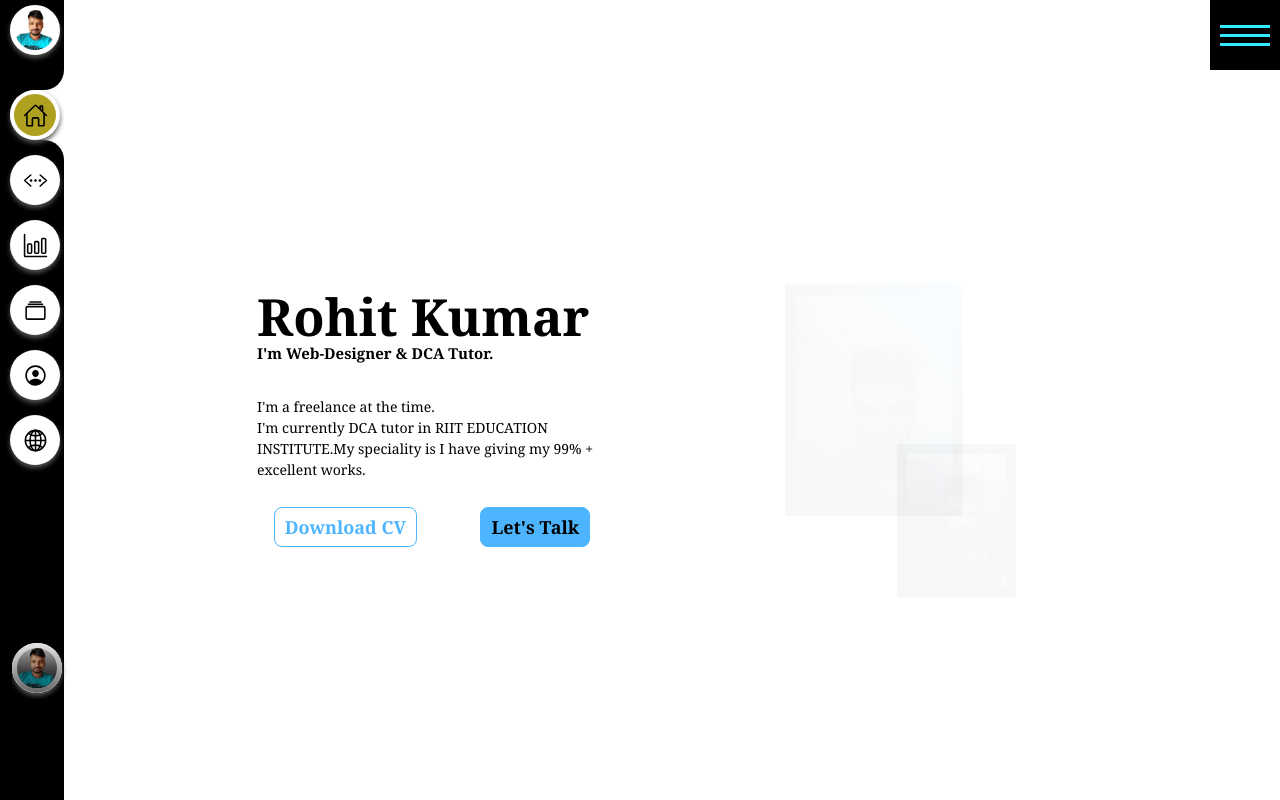
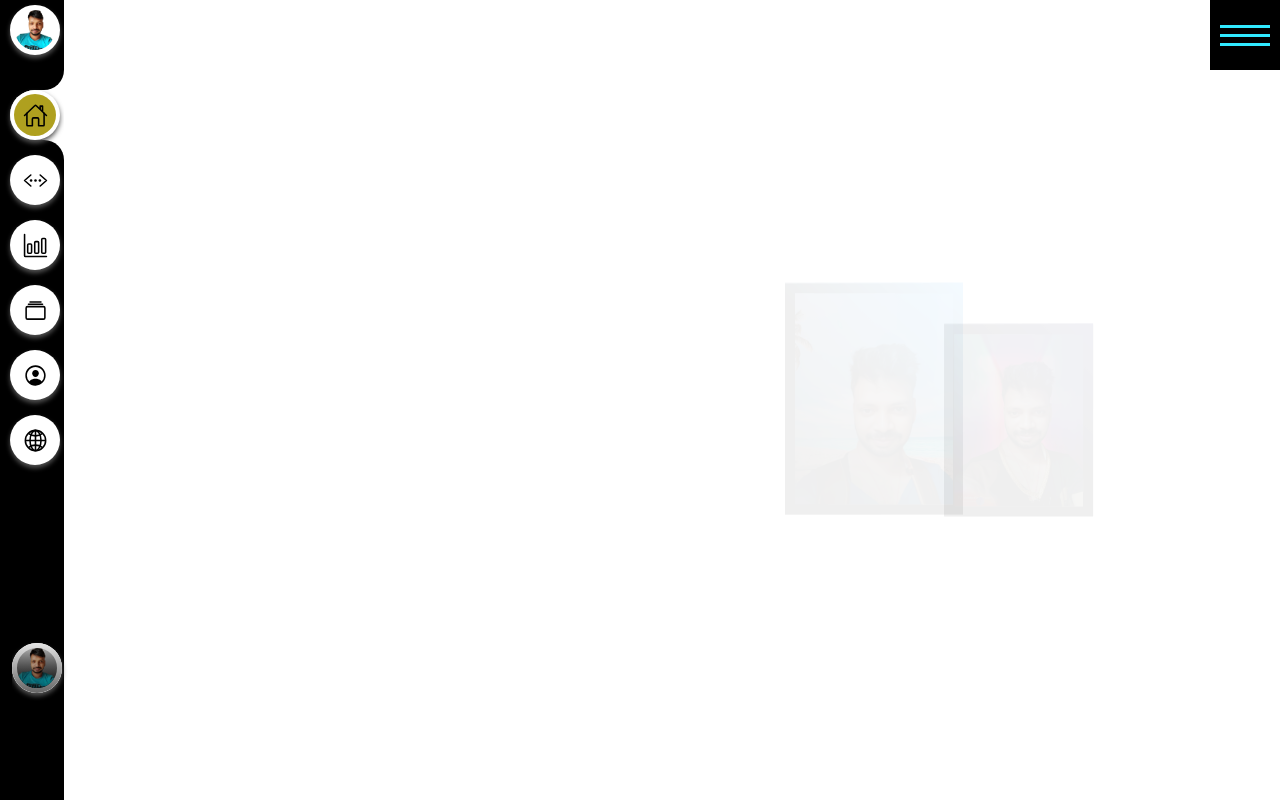
Before and after one commit to Singh8700/Theme2, a React (Vite) app: page /#/ in a window 1280 px wide. Shown: the top 800 px of the page. Built offline with nearby package versions, Linux system fonts and the light colour scheme.

Commit message:
first-commit

```diff
--- a/index.html
+++ b/index.html
@@ -12,6 +12,6 @@
   <body>
     <div id="root"></div>
     <script type="module" src="/src/main.tsx"></script>
-<script src="https://cdnjs.cloudflare.com/ajax/libs/gsap/3.12.2/ScrollTrigger.min.js" integrity="sha512-Ic9xkERjyZ1xgJ5svx3y0u3xrvfT/uPkV99LBwe68xjy/mGtO+4eURHZBW2xW4SZbFrF1Tf090XqB+EVgXnVjw==" crossorigin="anonymous" referrerpolicy="no-referrer"></script>
+
   </body>
 </html>
--- a/src/App.tsx
+++ b/src/App.tsx
@@ -8,7 +8,7 @@ import {
 import Home from "./components/home/Home"
 import Footer from "./components/footer/Footer"
 import Maps from "./components/maps/Maps"
-
+import MouseEvent from "./components/mouse/MouseEvent"
 import Animation from "./Animation"
 import Services from "./components/services/Services"
 import Projects from "./components/projects/Project"
@@ -17,28 +17,16 @@ import Error from "./components/error/Error"
 import About from "./components/about/About"
 import Contact from "./components/contact/Contact"
 import Alerts from "./components/alerts/Alerts"
+
 const App=() =>{
   const location = useLocation()
   const path= location.pathname
   //console.log(path)
   useEffect(()=>{
     window.scrollTo({top:0, behaviour:"smooth"})
+
   },[path])
   const [alerts,setAlerts]=useState(null);
-
-  // useEffect(()=>{
-  // gsap.to("#home h1",{
-  //     transform:"translateX(-50%)",
-  //     scrollTrigger:{
-  //       trigger:"#home",
-  //       scroller:"body",
-  //       markers:true,
-  //       start:"top 0",
-  //       end:"top -100%",
-  //       scrub:2,
-  //       pin:true
-  //     }
-  //   })},[])
   const theme ={
     media:{
       tab:'780px',
@@ -55,6 +43,7 @@ const App=() =>{
   return (
     <>
     <ThemeProvider theme={theme}>
+      <MouseEvent/>
       <Animation/>
       <Alerts msg={alerts}/>
       <Nav path={path}/>
@@ -68,6 +57,7 @@ const App=() =>{
       </Routes>
       <Maps/>
       <Footer/>
+
       </ThemeProvider>
     </>
   )
--- a/src/components/certificate/Certificate.tsx
+++ b/src/components/certificate/Certificate.tsx
@@ -1,6 +1,10 @@
 import CertificateApi from "./CertificateApi"
 import HeroSection from "../heroSection/HeroSection"
+
 import styled from "styled-components"
+
+
+
 const Certificates=()=>{
   const Wrapper = styled.div`
 
@@ -8,7 +12,7 @@ const Certificates=()=>{
   .extraOption{
     width:80vw;
    margin:auto;
-   background-image:linear-gradient(45deg, rgba(0,0,0,0.8), rgba(0,0,0,0.3)), url('Python.jpg');
+   background-image:linear-gradient(45deg, rgba(0,0,0,0.8), rgba(0,0,0,0.8)), url('Python.jpg');
    background-position:center center;
    background-size:100% 400px;
    background-attachment: fixed;
--- a/src/components/heroSection/HeroSection.tsx
+++ b/src/components/heroSection/HeroSection.tsx
@@ -1,8 +1,10 @@
 import styled from "styled-components"
 import {NavLink} from "react-router-dom"
-//import {useRef} from "react"
-import Animation from "../../Animation"
+import { useRef, useEffect } from "react"
+import {gsap} from "gsap"
+import {ScrollTrigger} from "gsap/ScrollTrigger"
 
+gsap.registerPlugin(ScrollTrigger)
 const HeroSection=({myData})=>{
   const {title,Api,width,height,anime}=myData
   const Wrapper = styled.section`
@@ -17,8 +19,9 @@ const HeroSection=({myData})=>{
    }
     .title{
       width:80%;
-      font-size:3.5rem;
+      font-size:3.5em;
       margin:5rem auto 2rem;
+
     }
     .cards{
       width:100%;
@@ -72,12 +75,30 @@ const HeroSection=({myData})=>{
       }
     }
   `
+  const Anime = useRef(null)
+  useEffect(()=>{
+    const titles = Anime.current
+    const TimeLine= gsap.timeline()
+    TimeLine
+      .to(titles,{
+        transform:"transformX(-50vh)",
+        opacity:1,
+        duration:2,
+        scrollTrigger:{
+          trigger:titles,
+          scroller:"body",
+          start:"bottom bottom-=10%",
+          end:"top -50px",
+          scrub:true,
+        }
+      })
+  },[])
   return (
     <>
-    <Animation/>
+
     <Wrapper className="scales flex container">
     <div className="title flex transformX">
-        <h1 ref={anime} className="scales">{title}</h1>
+        <h1 ref={Anime} className="scales">{title}</h1>
     </div>
     <ul className="cards col flex scales">
       {
--- a/src/components/home/Home.tsx
+++ b/src/components/home/Home.tsx
@@ -1,12 +1,12 @@
 import ImgGallery from "../imgGallery/ImgGallery"
 import { useRef, useEffect } from "react"
 import "./home.css"
+
 import {gsap} from "gsap"
 import {ScrollTrigger} from "gsap/ScrollTrigger"
 import CV from "./CV"
 import TutorServices from "../services/TutorServices"
 import Certificate from "../certificate/Certificate"
-import locomotiveScroll from 'locomotive-scroll'
 
 gsap.registerPlugin(ScrollTrigger)
 
@@ -14,19 +14,22 @@ const Home =()=>{
   const textData = useRef(null)
   const highlight = useRef(null)
   const allSection = useRef(null)
-  const scrollSection = useRef(null)
-  //alert(window.innerWidth)
+
+
   useEffect(()=>{
-    const scroll = new locomotiveScroll({
-      el: scrollSection.current,
-      smooth:true,
-      multiplayer: 5
-    })
+
   const element = textData.current
   const elementSec = highlight.current
  const allSections = allSection.current
    const timeLine = gsap.timeline()
-    timeLine.to(element,
+    timeLine.from(".textHighlight > *",{
+      y:10,
+      opacity:0,
+      duration:2,
+      delay: -1,
+      stagger: .5
+    })
+    .to(element,
     {
       transform: "translateX(-200vw)",
       opacity:0.5,
@@ -34,32 +37,30 @@ const Home =()=>{
       scrollTrigger:{
         trigger:element,
         scroller:"body",
-        start: 'top 21%',
+        start: 'top 80em',
         end: 'top -900%',
-        scrub:2,
+        scrub:true,
         pin:true
       },
     })
-
-    scroll.update()
-    return ()=> scroll.destroy()
 
   },[])
 
   return (
     <>
-    <div scroll-data-container id="home" className="heroContainer flex" ref={scrollSection}>
+
+    <div id="home" className="heroContainer flex">
 
     <div className="textSection">
       <h1 ref={textData}>
       Hello Rohit Kumar
       </h1>
     <div ref={highlight} className="textHighlight">
+    <span className="highlights">Rohit Kumar</span>
     <h2 className="subDep">
-    <span className="highlights">Rohit Kumar</span><br/>
     I'm Web-Designer & DCA Tutor.
     </h2>
-    <p ref={allSection} className="subDetails">
+    <p className="subDetails">
     I'm a freelance at the time.
     </p>
     <p className="subDetails">
@@ -68,7 +69,7 @@ const Home =()=>{
     <CV/>
     </div>
     </div>
-    <div className="imgSection">
+    <div  className="imgSection">
     <ImgGallery/>
     </div>
     </div>
--- a/src/components/home/home.css
+++ b/src/components/home/home.css
@@ -20,7 +20,6 @@
 .textSection h1 {
   white-space: nowrap;
   position: absolute;
-  bottom: 0%;
   opacity: 0.2;
   font-size: 10vw;
   overflow-y: hidden;
@@ -40,7 +39,9 @@
 }
 
 .textSection .textHighlight {
+  opacity: 1;
   overflow: hidden;
+  padding-bottom: 8em;
 }
 
 @media (max-width: 780px) {
--- a/src/components/home/home.scss
+++ b/src/components/home/home.scss
@@ -15,10 +15,10 @@
   font-family: Georgia;
   font-weight: 1000;
   position: relative;
+
   h1{
   white-space: nowrap;
   position: absolute;
-  bottom:0%;
   opacity: 0.2;
   font-size: 10vw;
   //color: var(--clr);
@@ -36,7 +36,9 @@
     font-size: 4vw;
   }
   .textHighlight{
+    opacity: 1;
     overflow: hidden;
+    padding-bottom: 8em;
   }
 }
 
--- a/src/components/imgGallery/ImgGallery.tsx
+++ b/src/components/imgGallery/ImgGallery.tsx
@@ -1,12 +1,10 @@
 import "./imgGallery.css"
 import { useRef, useEffect } from "react"
-import locomotiveScroll from 'locomotive-scroll'
 import {gsap} from "gsap"
 const ImgGallery=()=>{
   const imgOne=useRef(null)
   const imgTwo=useRef(null)
   const imgThr=useRef(null)
-  const scrollSection = useRef(null)
   useEffect(()=>{
 
     const elementOne = imgOne.current
@@ -17,24 +15,24 @@ const ImgGallery=()=>{
       .from(elementOne,{
       y:40,
       opacity:0,
-      duration:1
+      duration:0.5
     })
       .from(elementTwo,{
         x:30,
         opacity:0,
-        duration:1
+        duration:0.5
       })
       .from(elementThr,{
         x:30,
         y:10,
         opacity:0,
-        duration:1
+        duration:0.5
       })
   },[])
 
   return (
     <>
-    <div scroll-data-container ref={scrollSection} className="imgGallery flex">
+    <div className="imgGallery flex">
     <div ref={imgOne} className="imgs imgOne flex">
       <img src="pic01.jpg" alt="Rohit Kumar Singh"/>
     </div>
--- a/src/components/maps/Maps.tsx
+++ b/src/components/maps/Maps.tsx
@@ -5,7 +5,7 @@ const Maps=()=>{
     <>
 
  <div className={` container ${style.map}`}>
-  <iframe title="My Address" src="https://www.google.com/maps/embed?pb=!1m18!1m12!1m3!1d7005.732767481431!2d77.10133605869139!3d28.60378500000003!2m3!1f0!2f0!3f0!3m2! 1i1024!2i768!4f13.1!3m3!1m2!1s0x390d1ca91a4707a1%3A0x2f562bf9febc5c2f!2z4KSX4KSy4KWAIOCkqOCkguCkrOCksCAwLCDgpLjgpILgpKQg4KSu4KWL4KS54KSy4KWN4KSy4KS-LCDgpK7gpYfgpKgg4KS44KS-4KSX4KSw4KSq4KWB4KSwLCDgpLjgpL7gpJfgpLAg4KSq4KWB4KSwLCDgpKjgpIgg4KSm4KS_4KSy4KWN4KSy4KWALCDgpKbgpL_gpLLgpY3gpLLgpYAgMTEwMDQ2!5e0!3m2!1shi!2sin!4v1680312021352!5m2!1shi!2sin" style={{सीम:0,width:"100%",height:"100%"}} allowFullScreen="true" लोडिंग="आलसी" रेफररपॉलिसी="नो-रेफरर-व्हेन-डाउनग्रेड"></iframe>
+  <iframe title="My Address" src="https://www.google.com/maps/embed?pb=!1m18!1m12!1m3!1d7005.732767481431!2d77.10133605869139!3d28.60378500000003!2m3!1f0!2f0!3f0!3m2! 1i1024!2i768!4f13.1!3m3!1m2!1s0x390d1ca91a4707a1%3A0x2f562bf9febc5c2f!2z4KSX4KSy4KWAIOCkqOCkguCkrOCksCAwLCDgpLjgpILgpKQg4KSu4KWL4KS54KSy4KWN4KSy4KS-LCDgpK7gpYfgpKgg4KS44KS-4KSX4KSw4KSq4KWB4KSwLCDgpLjgpL7gpJfgpLAg4KSq4KWB4KSwLCDgpKjgpIgg4KSm4KS_4KSy4KWN4KSy4KWALCDgpKbgpL_gpLLgpY3gpLLgpYAgMTEwMDQ2!5e0!3m2!1shi!2sin!4v1680312021352!5m2!1shi!2sin" style={{सीम:0,width:"100%",height:"100%"}} allowFullScreen={true} लोडिंग="आलसी" रेफररपॉलिसी="नो-रेफरर-व्हेन-डाउनग्रेड"></iframe>
     </div>
     </>
     )
--- /dev/null
+++ b/src/components/mouse/MouseEvent.tsx
@@ -0,0 +1,46 @@
+import {useState, useEffect } from "react"
+import {gsap} from "gsap"
+const MouseEvent=()=>{
+  const [timeOut,setTimeOut]=useState(0)
+ const [xscale,setXscale] = useState(1)
+ const [yscale,setYscale] = useState(1)
+ const [xperv,setXperv] = useState(0)
+ const [yperv,setYperv] = useState(0)
+
+  const mouseEvent=()=>{
+
+   window.addEventListener("mousemove",(dets)=>{
+        clearTimeout(timeOut)
+
+      setXscale(gsap.utils.clamp(.4,1.2, dets.clientX - xperv))
+      setYscale(gsap.utils.clamp(.4,1.2, dets.clientY - yperv))
+
+      setXperv(dets.clientX)
+      setYperv(dets.clientY)
+
+      mouseMoveFollwer(xscale,yscale)
+      setTimeOut(setTimeout(()=>{
+        document.querySelector("#minicircle").style.transform = `translate(${dets.clientX}px ,${dets.clientY}px) scale(1,1)`
+      },100)
+      )
+      })
+  }
+
+    const mouseMoveFollwer=(xscale,yscale)=>{
+      window.addEventListener("mousemove",(dets)=>{
+        document.querySelector("#minicircle").style.transform = `translate(${dets.clientX}% ,${dets.clientY}%) scale(${xscale},${yscale})`
+      console.log(dets.clientX,dets.clientY)
+
+      })
+    }
+  useEffect(()=>{
+    mouseEvent()
+  },[])
+  return(
+    <div className="mouseCircle">
+    <span id="minicircle">
+    </span>
+    </div>
+    )
+}
+export default MouseEvent
--- a/src/index.css
+++ b/src/index.css
@@ -209,13 +209,26 @@ section > h2{
   column-gap: 10px;
   break-inside: avoid;
 }
+.mouseCircle{
+  position: fixed;
+  width:100vw;
+  height: 100%;
+}
 .footCols{
   columns:3;
   break-after: avoid;
   break-before: avoid;
   break-inside: avoid;
 }
-
+#minicircle{
+  position: absolute;
+  width:8px;
+  height:8px;
+  border-radius: 50%;
+  background: var(--wht);
+  z-index: 99999;
+  transition: 0.5s;
+}
 @media(max-width:660px){
   .navSection .Nav{
     width:20vw;
```
